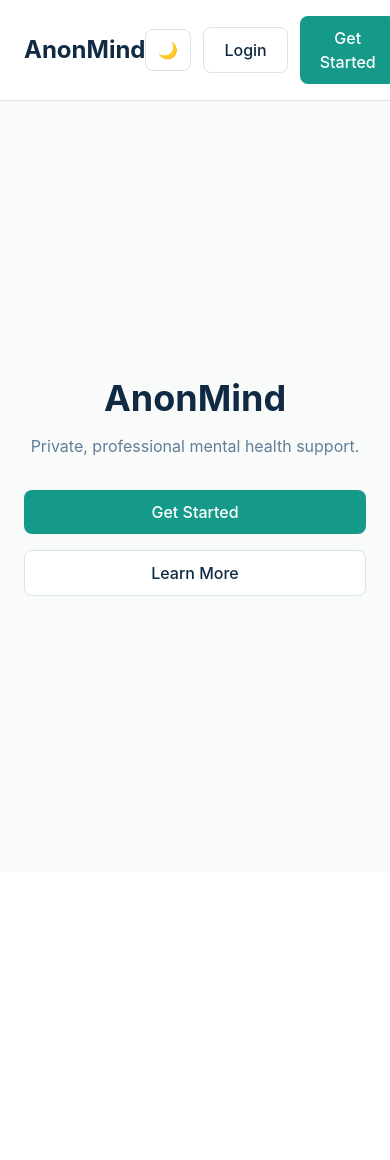
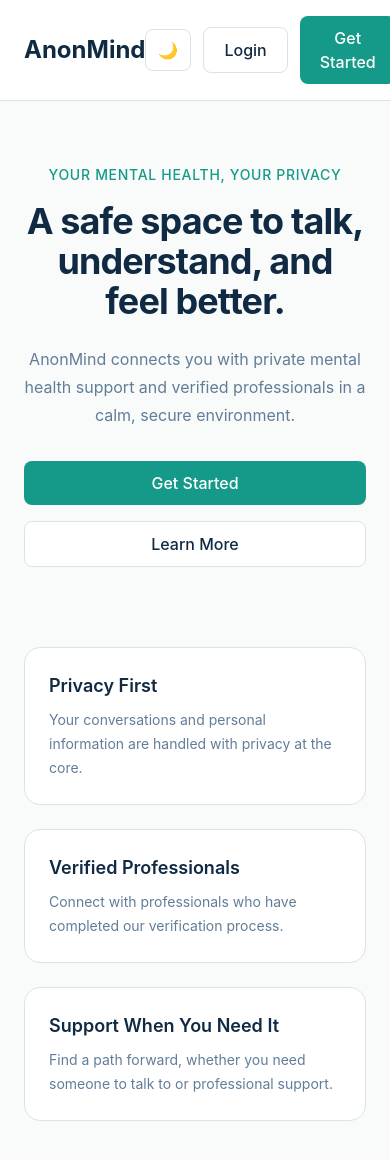
Before and after one commit to n-bisar/AnonMind, a React app in the folder frontend/: page / in a window 390 px wide. Shown: the top 1160 px of the page. Before the commit the page ends 872 px from the top, so only its background shows below. Built offline with nearby package versions, Linux system fonts and the light colour scheme; the HTML template or start-up script is replaced by a standard one.

Commit message:
Day 18: build responsive React foundation with persistent dark mode

```diff
--- a/frontend/src/context/ThemeContext.jsx
+++ b/frontend/src/context/ThemeContext.jsx
@@ -12,6 +12,8 @@ export function ThemeProvider({ children }) {
       "dark",
       theme === "dark"
     );
+
+    localStorage.setItem("theme", theme);
   }, [theme]);
 
   return (
--- a/frontend/src/pages/Home.jsx
+++ b/frontend/src/pages/Home.jsx
@@ -6,17 +6,22 @@ function Home() {
     <div className="min-h-screen bg-background">
       <Navbar />
 
-      <main className="flex min-h-[calc(100vh-73px)] flex-col items-center justify-center px-6 py-12">
-        <div className="w-full max-w-3xl text-center">
-          <h1 className="text-4xl font-bold text-text sm:text-5xl lg:text-6xl">
-            AnonMind
+      <main className="px-6 py-16 sm:py-20 lg:py-24">
+  <section className="mx-auto flex w-full max-w-7xl flex-col items-center text-center">
+    <p className="text-sm font-medium uppercase tracking-wider text-primary">
+      Your mental health, your privacy
+    </p>
+
+    <h1 className="mt-4 max-w-4xl text-4xl font-bold tracking-tight text-text sm:text-5xl lg:text-6xl">
+      A safe space to talk, understand, and feel better.
     </h1>
 
-          <p className="mx-auto mt-4 max-w-2xl text-base text-text-muted sm:text-lg">
-            Private, professional mental health support.
+    <p className="mt-6 max-w-2xl text-base leading-7 text-text-muted sm:text-lg">
+      AnonMind connects you with private mental health support and
+      verified professionals in a calm, secure environment.
     </p>
 
-          <div className="mt-8 flex flex-col justify-center gap-4 sm:flex-row">
+    <div className="mt-8 flex w-full flex-col justify-center gap-4 sm:w-auto sm:flex-row">
       <Button className="w-full sm:w-auto">
         Get Started
       </Button>
@@ -25,7 +30,42 @@ function Home() {
         Learn More
       </Button>
     </div>
+  </section>
+
+  <section className="mx-auto mt-20 grid w-full max-w-7xl gap-6 sm:grid-cols-2 lg:grid-cols-3">
+  <div className="rounded-2xl border border-border bg-surface p-6">
+    <h2 className="text-lg font-semibold text-text">
+      Privacy First
+    </h2>
+
+    <p className="mt-2 text-sm leading-6 text-text-muted">
+      Your conversations and personal information are handled
+      with privacy at the core.
+    </p>
   </div>
+
+  <div className="rounded-2xl border border-border bg-surface p-6">
+    <h2 className="text-lg font-semibold text-text">
+      Verified Professionals
+    </h2>
+
+    <p className="mt-2 text-sm leading-6 text-text-muted">
+      Connect with professionals who have completed our
+      verification process.
+    </p>
+  </div>
+
+  <div className="rounded-2xl border border-border bg-surface p-6">
+    <h2 className="text-lg font-semibold text-text">
+      Support When You Need It
+    </h2>
+
+    <p className="mt-2 text-sm leading-6 text-text-muted">
+      Find a path forward, whether you need someone to talk
+      to or professional support.
+    </p>
+  </div>
+</section>
 </main>
     </div>
   );
```
Also changed, not shown: 1 other file (tests, documents, lock files or other folders). Lines whose indentation alone changed are shown as unchanged.
